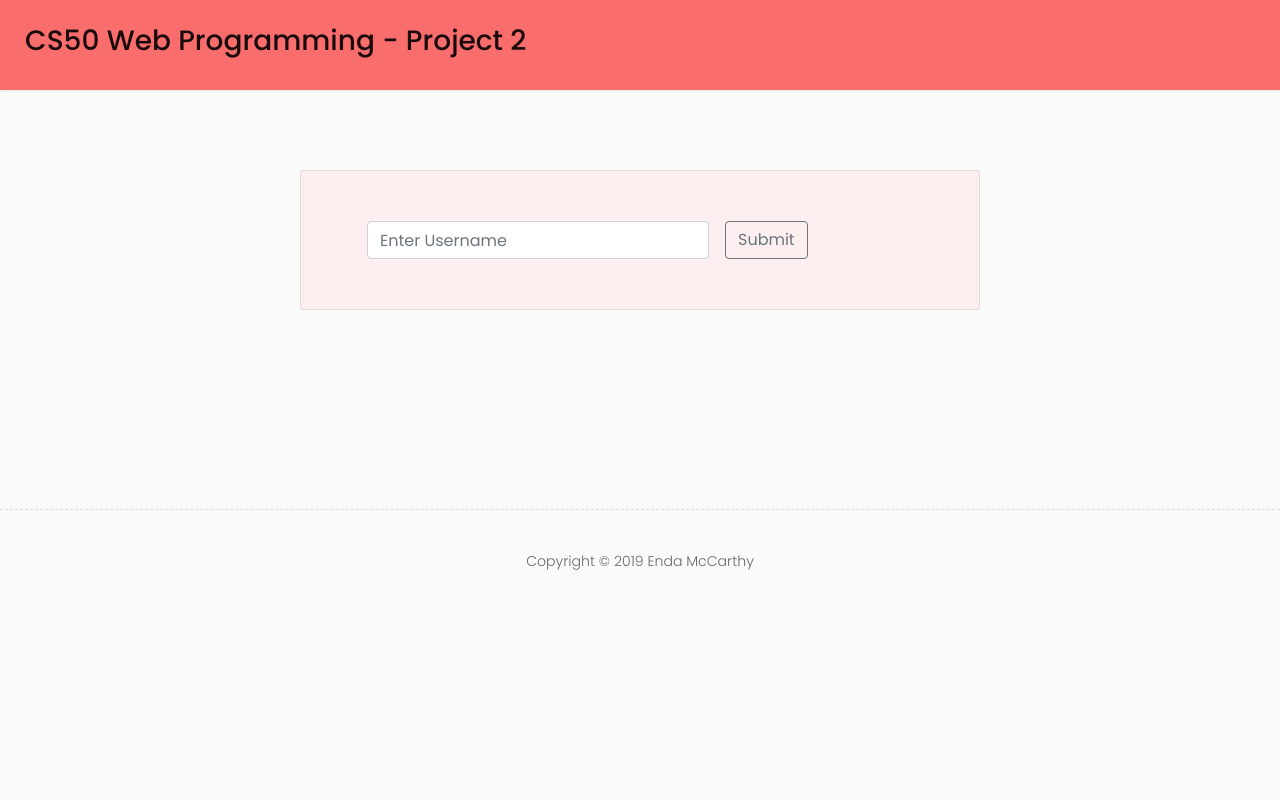
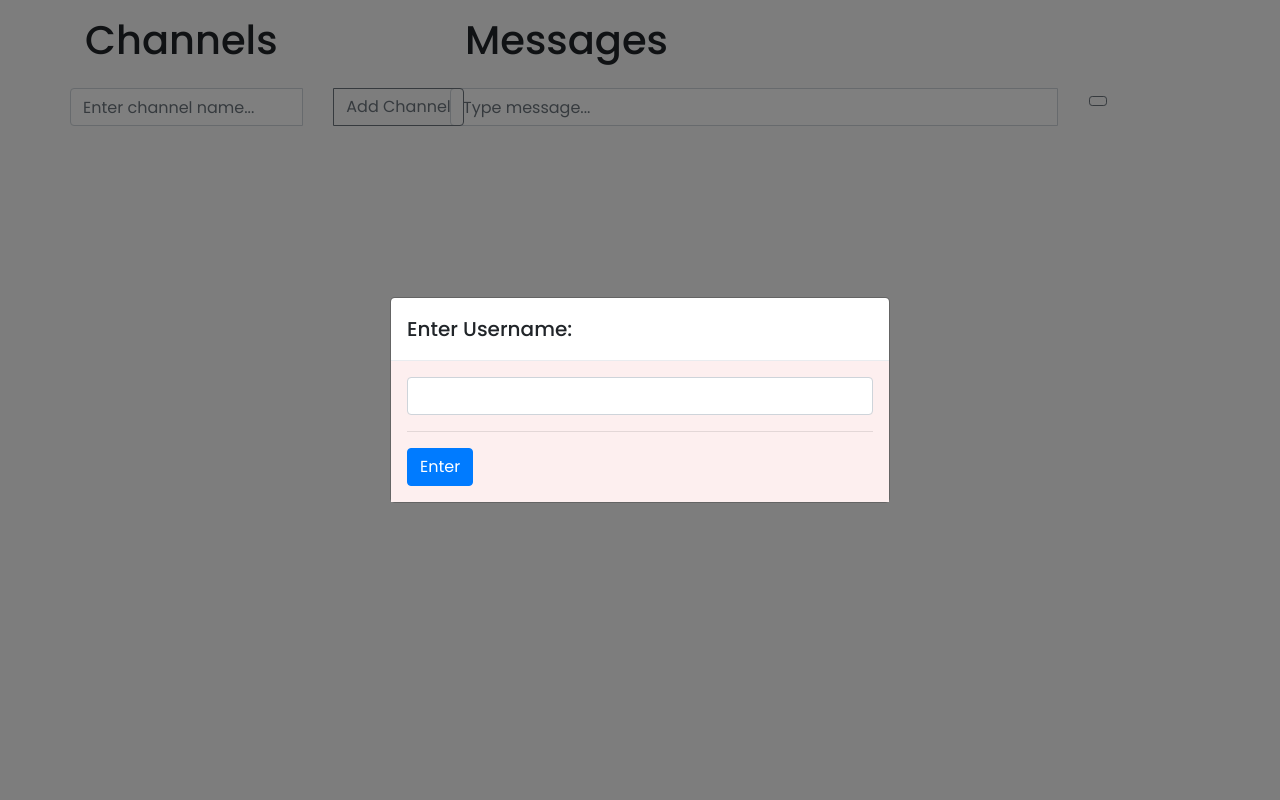
Before and after one commit to endamccarthy/Project2-Flack, a Flask app: page / in a window 1280 px wide. Run offline with Flask 2, Linux system fonts and the light colour scheme; some libraries are stand-ins or nearby versions.

Commit message:
html and python mostly done, working on js

```diff
--- a/application.py
+++ b/application.py
@@ -1,22 +1,69 @@
 import os
+import time
 
 from flask import Flask, jsonify, render_template, request
 from flask_socketio import SocketIO, emit
 
+from collections import deque
+
 app = Flask(__name__)
+
+# configure socketio
 app.config["SECRET_KEY"] = os.getenv("SECRET_KEY")
 socketio = SocketIO(app)
 
+# server side memory (deque ensures only 100 most recent messages are saved, the rest will be popped off)
+USERS = {}
+CHANNELS = {"Public": deque([], maxlen=100)}
 
+'''
 channels = {"total": 0}
 channelNames = []
-
+'''
 
 @app.route("/")
 def index():
-    return render_template("index.html", title="Home", channels=channels, channelNames=channelNames)
+    return render_template("index1.html")
 
+@socketio.on('connect')
+def connection():
+    print("new user connected")
 
+# if a username is passed in then the associated session ID is assigned to the username
+@socketio.on('userdata')
+def user_data(data):
+    if 'username' in data:
+        USERS[data['username']] = request.sid
+
+# checks if a channel name isn't taken and saves it to the CHANNELS dictionary (only 100 most recent messages in channel will be saved)
+@socketio.on('new channel')
+def new_channel(data):
+    if data['name'] in CHANNELS:
+        return False
+    else:
+        CHANNELS[data['name']] = deque(maxlen=100)
+        emit('new channel', {"name": data['name']}, broadcast=True)
+
+# attaches timestamp to new message, saves message to selected channel
+@socketio.on('new message')
+def new_message(data):
+    if 'channel' in data:
+        data['created_at'] = int(time.time())
+        CHANNELS[data['channel']].append(data)
+        emit('message', data, broadcast=True)
+
+# emits a list of all the channel names
+@socketio.on('get channels')
+def get_channels():
+    emit('channels', list(CHANNELS.keys()))
+
+# emits a list of all the messages in a selected channel
+@socketio.on('get messgaes')
+def get_messages(data):
+    if 'name' in data:
+        emit('messages', list(CHANNELS[data['name']]))
+
+'''
 @app.route("/signin", methods=["POST"])
 def signin():
     # query for username
@@ -41,7 +88,7 @@ def channelNameCheck(channelName):
 def addMessage(data):
     message = data["message"]
     emit("newMessage", {"message": message}, broadcast=True)
-
+'''
 
 if __name__ == '__main__':
     socketio.run(app)
--- a/static/index.js
+++ b/static/index.js
@@ -54,7 +54,7 @@ document.addEventListener('DOMContentLoaded', () => {
         document.querySelector('#username-form').style.display = "block";
     }
 
-
+    // when channel is clicked, activate messages
     if (document.querySelector('#test1')) {
         document.querySelector('#test1').onclick = () => {
             document.querySelector('#newMessage').disabled = false;
@@ -82,7 +82,7 @@ document.addEventListener('DOMContentLoaded', () => {
 
     });
 
-
+    // error alert if channel name is already used
     socket.on('addChannel', data => {
         if (data.channelName == "invalid") {
             alert('Channel name already in use, please choose another.');
--- /dev/null
+++ b/static/index1.js
@@ -0,0 +1,122 @@
+document.addEventListener("DOMContentLoaded", () => {
+    get_username();
+})
+
+// here we are creating a funcion and a constant variable and assigning the function to the variable
+const initialize = username => {
+    // connect to web socket
+    let socket = io.connect(location.protocol + "//" + document.domain + ":" + location.port);
+
+    // once connected....
+    socket.on("connect", () => {
+        socket.emit("userdata", { username });
+        setup(socket);
+
+        socket.on("new channel", data => {
+            show_channel(data.name, socket);
+        });
+
+        socket.on("message", data => {
+            show_message(data);
+        });
+
+        socket.on("channels", data => {
+            clear_channels();
+            // data is a list of all the channel names, the following iterates over each name sending it to
+            // show_channel where it is then added to the HTML list and displayed
+            for (let each_name of data) {
+                show_channel(each_name, socket);
+            }
+            show_active_channel(localStorage.getItem("channel"));
+            change_message_title(localStorage.getItem("channel"));
+        });
+
+        socket.on("messages", data => {
+            clear_messages();
+            data.forEach(message => {
+                show_message(message);
+            });
+        });
+    });
+};
+
+const setup = socket => {
+    let channel_form = document.querySelector("#channel-form");
+    let channel_name_input = document.querySelector("#channel-name");
+    let message_form = document.querySelector("#message-form");
+    let message_input = document.querySelector("#message-text");
+
+    // when new channel is added....
+    channel_form.addEventListener("submit", e => {
+        // stops page reloading
+        e.preventDefault();
+
+        let name = channel_name_input.value;
+        if(!name) {
+            console.log("no name");
+            return;
+        }
+        socket.emit("new channel", { name });
+        channel_name_input.value = "";
+    });
+
+    // when new message is added....
+    message_form.addEventListener("submit", e => {
+        e.preventDefault();
+
+        let message = message_input.value;
+        let channel = localStorage.getItem("channel");
+
+        if(!message) {
+            console.log("no message");
+            return;
+        }
+        if(!channel) {
+            console.log("no channel");
+            return;
+        }
+        socket.emit("new message", {
+            message, channel, username: localStorage.getItem("username")
+        });
+        message_input.value = "";
+    });
+
+    // looks to server side memory to retrieve list of all channels
+    socket.emit("get channels");
+
+    // if a channel has been selected then look to server side memory for list of all messages in the channel
+    if(localStorage.getItem("channel")) {
+        socket.emit("get messages", { name: localStorage.getItem("channel")});
+    }
+};
+
+const get_username = () => {
+    // retrieve username if already saved in local storage
+    let username = localStorage.getItem("username");
+
+    // if no username exists the username form modal is shown, otherwise the initialize function is called
+    if(!username) {
+        $(".modal").modal({ show: true, backdrop: "static"});
+
+        document.querySelector("#username-form").addEventListener("submit", e => {
+            e.preventDefault();
+            username = document.querySelector("#username-text").value;
+            console.log(username);
+            // if username field is empty then nothing happens, otherwise save to local storage and initialize
+            if (typeof username == "string") {
+                username = username.trim()
+                if (username == "") {
+                    username = null;
+                }
+                else {
+                    localStorage.setItem("username", username);
+                    $(".modal").modal("hide");
+                    initialize(username);
+                }
+            }
+        });
+    }
+    else {
+        initialize(username);
+    }
+};
--- a/templates/index.html
+++ b/templates/index.html
@@ -1,30 +1,26 @@
 <!DOCTYPE html>
 <html lang="en">
+
     <head>
-
         <meta charset="utf-8">
         <meta name="viewport" content="width=device-width, initial-scale=1.0">
         <meta http-equiv="X-UA-Compatible" content="IE=edge">
 
-        {% if title %}
-            <title>Flack - {{ title }}</title>
-        {% else %}
-            <title>Project 2 - Flack</title>
-        {% endif %}
+        <!-- CSS -->
+        <link rel="stylesheet" href="https://stackpath.bootstrapcdn.com/bootstrap/4.1.0/css/bootstrap.min.css" integrity="sha384-9gVQ4dYFwwWSjIDZnLEWnxCjeSWFphJiwGPXr1jddIhOegiu1FwO5qRGvFXOdJZ4" crossorigin="anonymous">
+        <link rel="stylesheet" type="text/css" href="{{ url_for('static', filename='style.css') }}">
 
-        <!-- Bootstrap CSS CDN -->
-        <link rel="stylesheet" href="https://stackpath.bootstrapcdn.com/bootstrap/4.1.0/css/bootstrap.min.css" integrity="sha384-9gVQ4dYFwwWSjIDZnLEWnxCjeSWFphJiwGPXr1jddIhOegiu1FwO5qRGvFXOdJZ4" crossorigin="anonymous">
-        <!-- Local CSS File -->
-        <link rel="stylesheet" type="text/css" href="{{ url_for('static', filename='style.css') }}">com/ajax/libs/malihu-custom-scrollbar-plugin/3.1.5/jquery.mCustomScrollbar.min.css">
+        <!--  JS -->
+        <script src="//cdnjs.cloudflare.com/ajax/libs/socket.io/1.3.6/socket.io.min.js" type="text/javascript"></script>
+        <script src="https://code.jquery.com/jquery-3.3.1.slim.min.js" integrity="sha384-q8i/X+965DzO0rT7abK41JStQIAqVgRVzpbzo5smXKp4YfRvH+8abtTE1Pi6jizo" crossorigin="anonymous"></script>
+        <script src="https://stackpath.bootstrapcdn.com/bootstrap/4.1.0/js/bootstrap.min.js" integrity="sha384-uefMccjFJAIv6A+rW+L4AHf99KvxDjWSu1z9VI8SKNVmz4sk7buKt/6v9KI65qnm" crossorigin="anonymous"></script>
+        <script src="https://cdnjs.cloudflare.com/ajax/libs/popper.js/1.15.0/popper.min.js"></script>
+        <script src="{{ url_for('static', filename='index.js') }}"></script>
 
-        <!-- Local JS File -->
-        <script src="{{ url_for('static', filename='index.js') }}"></script>
-        <!-- SocketIO JS File -->
-        <script type="text/javascript" src="//cdnjs.cloudflare.com/ajax/libs/socket.io/1.3.6/socket.io.min.js"></script>
+        <title>Project 2 - Flack</title>
+    </head>
 
-    </head>
     <body>
-
         <div class="wrapper">
             <!-- Page Content  -->
             <div id="content">
@@ -84,11 +80,5 @@
                 </div>
             </div>
         </div>
-
-        <!-- jQuery CDN - Slim version (=without AJAX) -->
-        <script src="https://code.jquery.com/jquery-3.3.1.slim.min.js" integrity="sha384-q8i/X+965DzO0rT7abK41JStQIAqVgRVzpbzo5smXKp4YfRvH+8abtTE1Pi6jizo" crossorigin="anonymous"></script>
-        <!-- Bootstrap JS -->
-        <script src="https://stackpath.bootstrapcdn.com/bootstrap/4.1.0/js/bootstrap.min.js" integrity="sha384-uefMccjFJAIv6A+rW+L4AHf99KvxDjWSu1z9VI8SKNVmz4sk7buKt/6v9KI65qnm" crossorigin="anonymous"></script>
-
     </body>
 </html>
--- /dev/null
+++ b/templates/index1.html
@@ -0,0 +1,75 @@
+<!DOCTYPE html>
+<html lang="en">
+
+    <head>
+        <!-- configure  -->
+        <meta charset="utf-8">
+        <meta name="viewport" content="width=device-width, initial-scale=1.0">
+        <meta http-equiv="X-UA-Compatible" content="IE=edge">
+
+        <!-- CSS -->
+        <link rel="stylesheet" href="https://stackpath.bootstrapcdn.com/bootstrap/4.1.0/css/bootstrap.min.css" integrity="sha384-9gVQ4dYFwwWSjIDZnLEWnxCjeSWFphJiwGPXr1jddIhOegiu1FwO5qRGvFXOdJZ4" crossorigin="anonymous">
+        <link rel="stylesheet" type="text/css" href="{{ url_for('static', filename='style.css') }}">
+
+        <!--  JS -->
+        <script src="//cdnjs.cloudflare.com/ajax/libs/socket.io/1.3.6/socket.io.min.js" type="text/javascript"></script>
+        <script src="https://code.jquery.com/jquery-3.3.1.slim.min.js" integrity="sha384-q8i/X+965DzO0rT7abK41JStQIAqVgRVzpbzo5smXKp4YfRvH+8abtTE1Pi6jizo" crossorigin="anonymous"></script>
+        <script src="https://stackpath.bootstrapcdn.com/bootstrap/4.1.0/js/bootstrap.min.js" integrity="sha384-uefMccjFJAIv6A+rW+L4AHf99KvxDjWSu1z9VI8SKNVmz4sk7buKt/6v9KI65qnm" crossorigin="anonymous"></script>
+        <script src="https://cdnjs.cloudflare.com/ajax/libs/popper.js/1.15.0/popper.min.js"></script>
+        <script src="{{ url_for('static', filename='index1.js') }}"></script>
+
+        <title>Project 2 - Flack</title>
+    </head>
+
+    <body>
+        <div class="container mt-3">
+            <div class="row">
+                <!-- channels section -->
+                <div class="col-sm-4">
+                    <h1>Channels</h1>
+                    <ul id="channel-list" class="list-group"></ul>
+                    <form id="channel-form" class="mt-3 mb-3">
+                        <div class="input-group row">
+                            <input id="channel-name" class="form-control col-sm-8 mr-3" placeholder="Enter channel name..." type="text">
+                            <div class="input-group-append col-sm-1">
+                                <button id="add-channel" class="btn btn-outline-secondary" type="submit">Add Channel</button>
+                            </div>
+                        </div>
+                    </form>
+                </div>
+                <!-- messages section -->
+                <div class="col-sm-8">
+                    <h1 id="channel-label">Messages</h1>
+                    <ul id="message-list" class="list-group"></ul>
+                    <form id="message-form" class="mt-3 mb-3">
+                        <div class="input-group row">
+                            <input id="message-text" class="form-control col-sm-10 mr-3" placeholder="Type message..." type="text">
+                            <div class="input-group-appen col-sm-1">
+                                <button id="message-send" class="btn btn-sm btn-outline-secondary" type="submit" value="&#10148;"></button>
+                            </div>
+                        </div>
+                    </form>
+                </div>
+            </div>
+        </div>
+
+        <!-- modal -->
+        <div aria-hidden="true" aria-labelledby="username" class="modal show" role="dialog" tabindex="1">
+            <div class="modal-dialog modal-dialog-centered" role="document">
+                <div class="modal-content">
+                    <div class="modal-header">
+                        <h5 class="modal-title">Enter Username: </h5>
+                    </div>
+                    <div class="modal-body">
+                        <form id="username-form">
+                            <input id="username-text" class="form-control" name="username" type="text">
+                            <hr>
+                            <button class="btn btn-primary" type="submit">Enter</button>
+                        </form>
+                    </div>
+                </div>
+            </div>
+        </div>
+    </body>
+
+</html>
```
